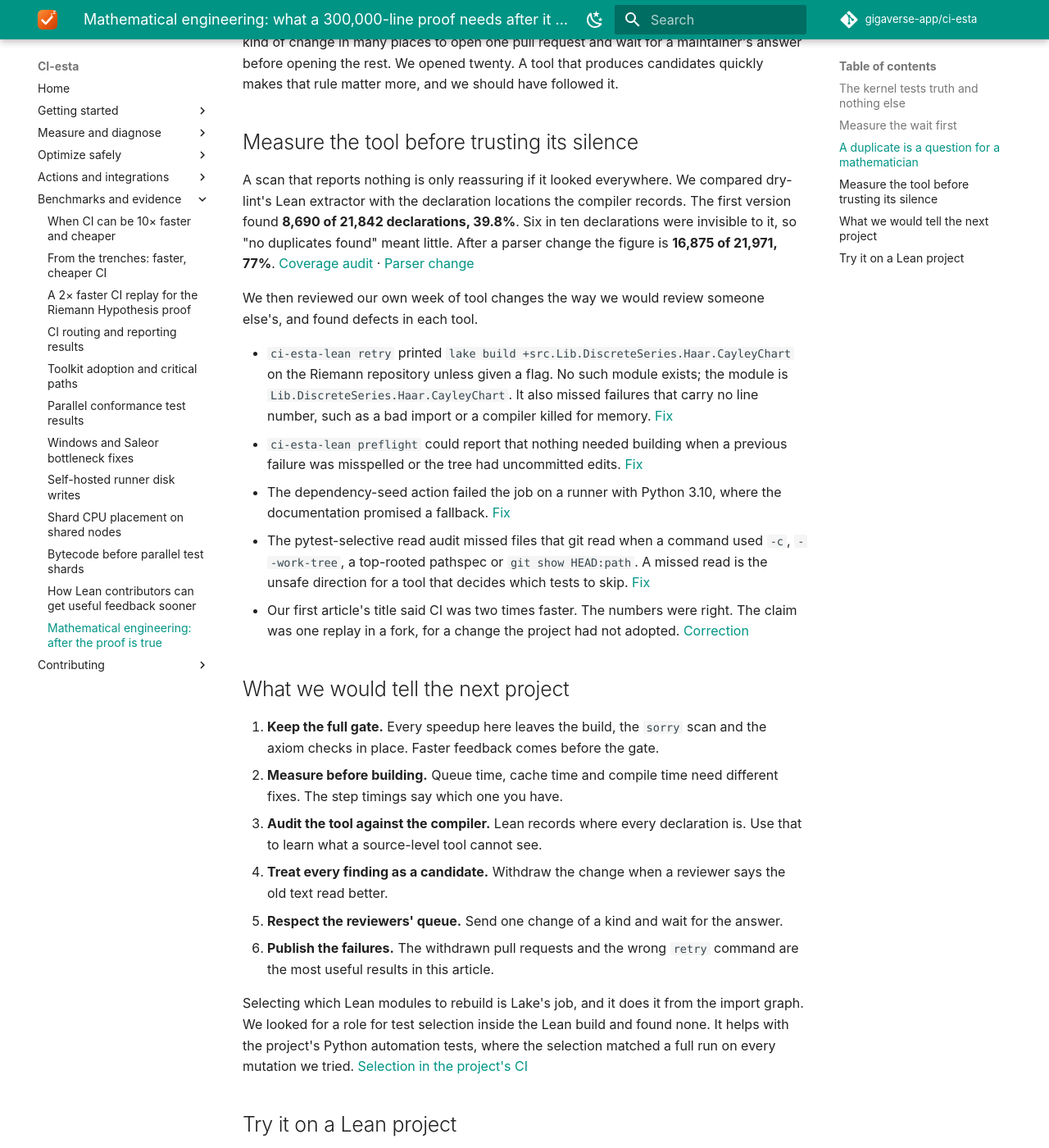
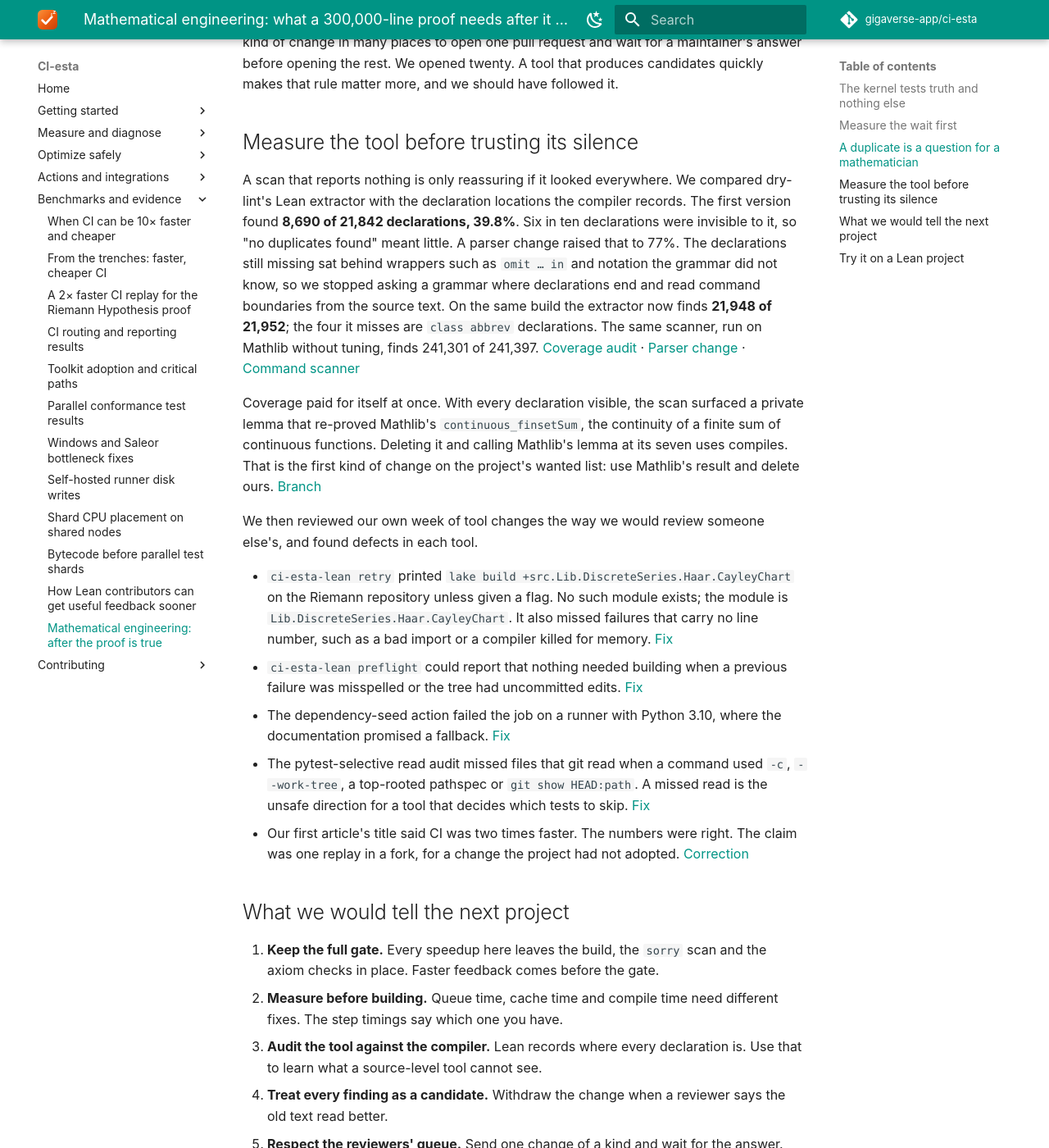
Before and after one commit to gigaverse-app/ci-esta, an MkDocs documentation site: the page built from documentation/mathematical-engineering.md, in a window 1280 px wide and 1400 px high, scrolled down 2005 px. Shown: the whole window at 82% size. Built offline with MkDocs 1.6.1 and Material for MkDocs 9.7.7, drawn with Linux system fonts in a browser that asks for light colours; comment, search, counter and statistics services are not loaded; some of the changed text lies outside the part shown.

Commit message:
docs: report the Lean extractor's coverage after the command scanner
Co-Authored-By: Claude Fable 5.2 <noreply@anthropic.com>

````diff
--- a/documentation/mathematical-engineering.md
+++ b/documentation/mathematical-engineering.md
@@ -42,7 +42,9 @@ There is also a rule about volume. The project asks contributors who want to mak
 
 ## Measure the tool before trusting its silence
 
-A scan that reports nothing is only reassuring if it looked everywhere. We compared dry-lint's Lean extractor with the declaration locations the compiler records. The first version found **8,690 of 21,842 declarations, 39.8%**. Six in ten declarations were invisible to it, so "no duplicates found" meant little. After a parser change the figure is **16,875 of 21,971, 77%**. [Coverage audit](https://github.com/gigaverse-app/dry-lint/pull/208) · [Parser change](https://github.com/gigaverse-app/dry-lint/pull/214)
+A scan that reports nothing is only reassuring if it looked everywhere. We compared dry-lint's Lean extractor with the declaration locations the compiler records. The first version found **8,690 of 21,842 declarations, 39.8%**. Six in ten declarations were invisible to it, so "no duplicates found" meant little. A parser change raised that to 77%. The declarations still missing sat behind wrappers such as `omit … in` and notation the grammar did not know, so we stopped asking a grammar where declarations end and read command boundaries from the source text. On the same build the extractor now finds **21,948 of 21,952**; the four it misses are `class abbrev` declarations. The same scanner, run on Mathlib without tuning, finds 241,301 of 241,397. [Coverage audit](https://github.com/gigaverse-app/dry-lint/pull/208) · [Parser change](https://github.com/gigaverse-app/dry-lint/pull/214) · [Command scanner](https://github.com/gigaverse-app/dry-lint/pull/219)
+
+Coverage paid for itself at once. With every declaration visible, the scan surfaced a private lemma that re-proved Mathlib's `continuous_finsetSum`, the continuity of a finite sum of continuous functions. Deleting it and calling Mathlib's lemma at its seven uses compiles. That is the first kind of change on the project's wanted list: use Mathlib's result and delete ours. [Branch](https://github.com/aviadr1/riemann-hypothesis/compare/main...aviadr1:riemann-hypothesis:claude/use-mathlib-continuous-finset-sum)
 
 We then reviewed our own week of tool changes the way we would review someone else's, and found defects in each tool.
 
@@ -73,7 +75,7 @@ ci-esta inspect
 ci-esta-lean retry lake.log
 
 # Repeated declarations and proof fragments, for a person to judge
-uvx --from 'dry-lint[lean]>=1.16,<2' dry-lint lean-proof-blocks --lines 5
+uvx --from 'dry-lint[lean]>=1,<2' dry-lint lean-proof-blocks --lines 5
 ```
 
 The proof is true. Whether people can read it depends on work of this kind, done carefully, and on reviewers with the time to say no.
````
